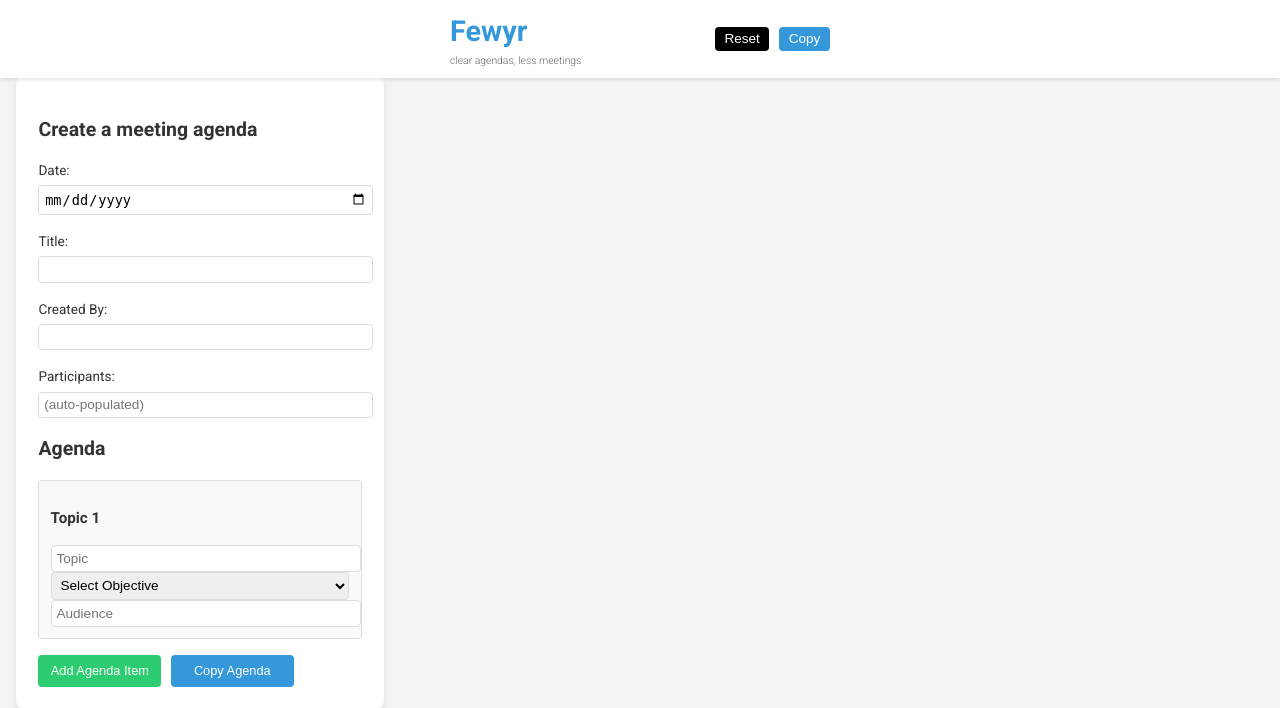
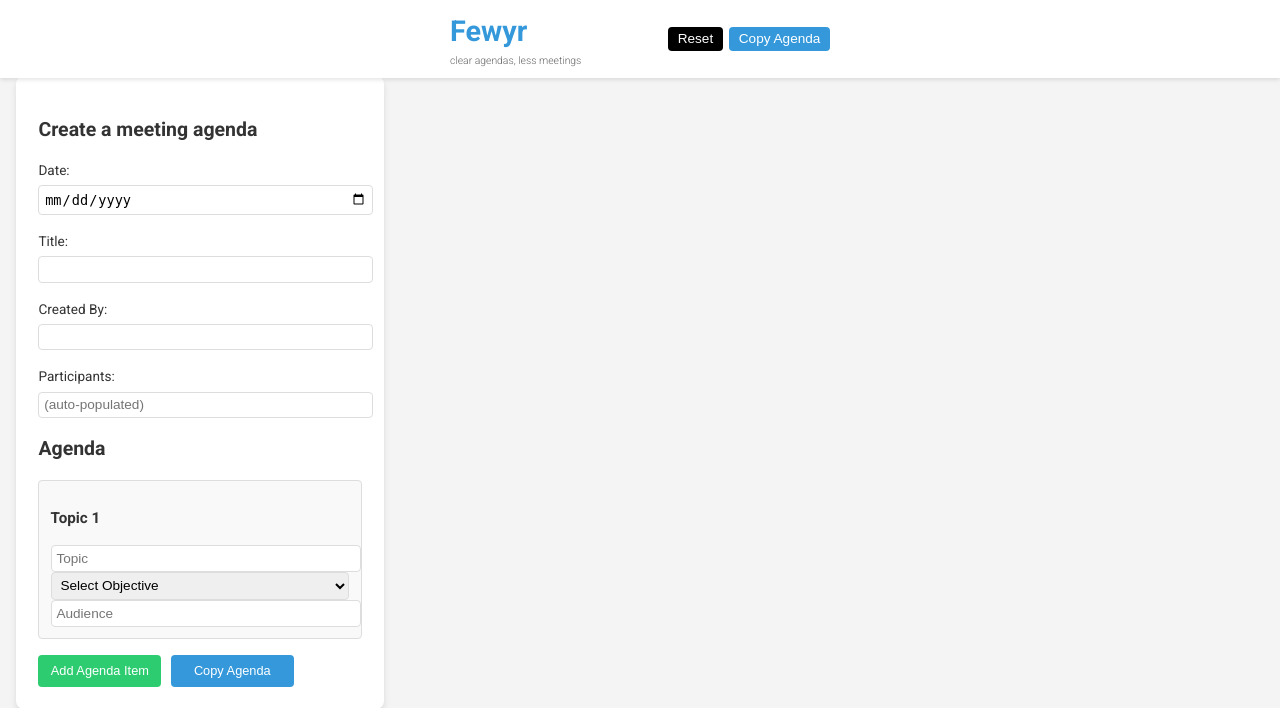
Before and after one commit to VinceStaL/Fewyr-Chrome-Extension, a PHP site: page / in a window 1280 px wide. Shown: the top 708 px of the page. Run offline with PHP 8.4, Linux system fonts and the light colour scheme.

Commit message:
UI change

```diff
--- a/index.html
+++ b/index.html
@@ -19,7 +19,7 @@
             <div id="user-actions">
                 <button id="resetBtn" class="btn btn-black">Reset</button>
                 <div class="copy-container">
-                    <button id="copyBtn" class="btn btn-primary">Copy</button>
+                    <button id="copyBtn" class="btn btn-primary">Copy Agenda</button>
                     <span id="copyMsg" class="copy-msg" style="display: none;">Copied!</span>
                 </div>
             </div>
--- a/styles.css
+++ b/styles.css
@@ -154,9 +154,17 @@ input, select {
 #user-actions {
     display: flex;
     align-items: center;
-    gap: 0.6rem;
 }
 
+#user-actions .btn,
+#user-actions .copy-container {
+    margin: 0;
+}
+
+#user-actions .copy-container {
+    display: inline-flex;
+    margin-left: 0.4rem;
+}
 .form-actions {
     display: flex;
     justify-content: flex-start;
```
